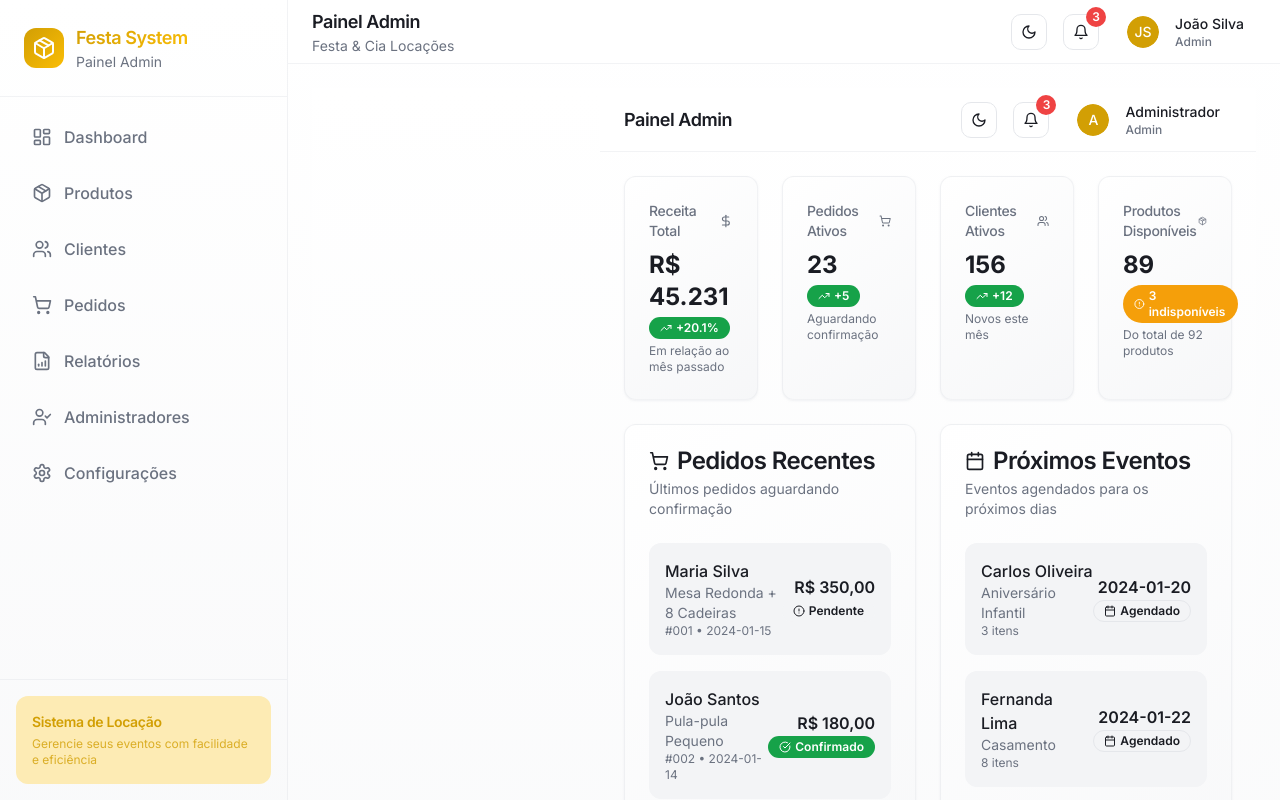
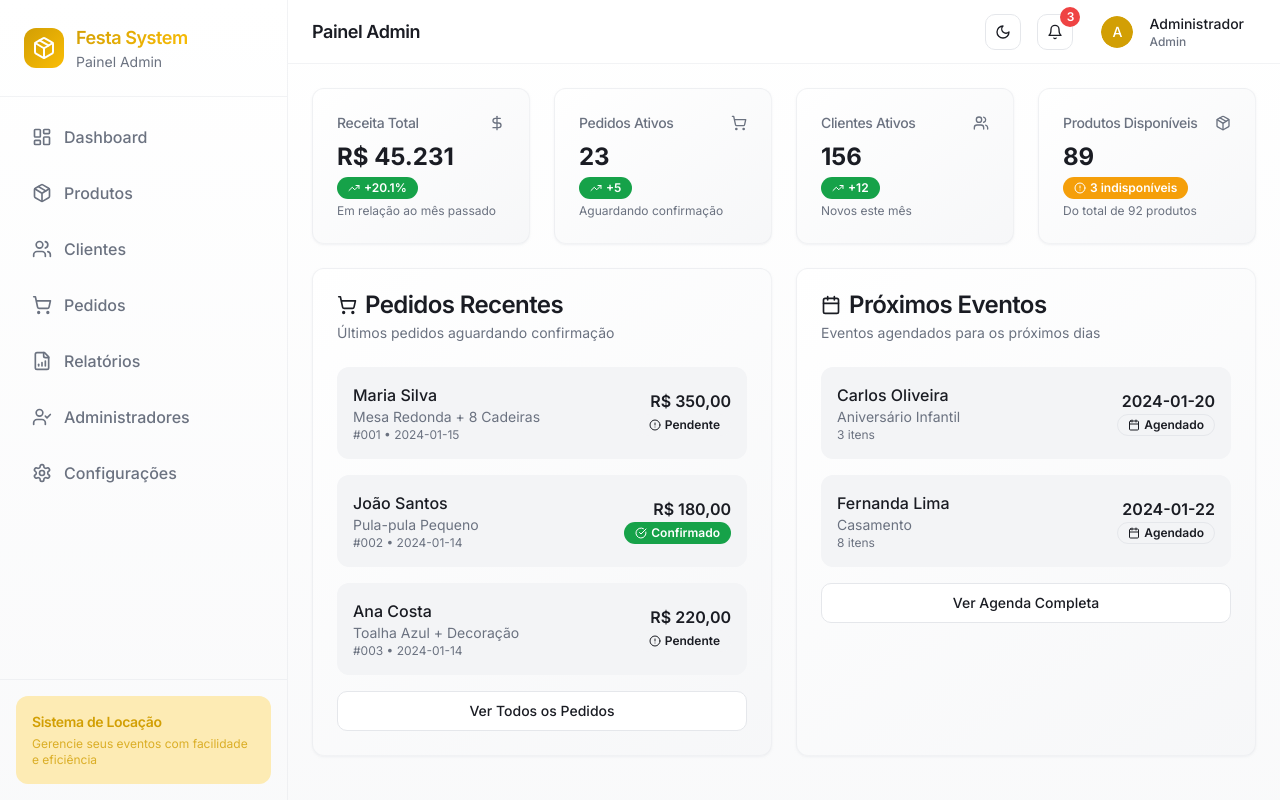
Before and after one commit to JulioCesarAquino/locafyfest-frontend, a React (Vite) app: page / in a window 1280 px wide. Shown: the top 800 px of the page. Built offline with nearby package versions, Linux system fonts and the light colour scheme.

Commit message:
Fix: Remove duplicate header
The dashboard page was rendering two headers, causing layout issues. This commit removes the duplicate header to ensure correct alignment with the sidebar.

```diff
--- a/src/pages/Index.tsx
+++ b/src/pages/Index.tsx
@@ -1,22 +1,7 @@
-import { AppLayout } from '@/components/Layout/AppLayout';
 import Dashboard from './admin/Dashboard';
 
 const Index = () => {
-  // Temporary: Show admin dashboard
-  // In production, this would check authentication state
-  const userType = 'admin';
-  const userName = 'João Silva';
-  const companyName = 'Festa & Cia Locações';
-
-  return (
-    <AppLayout
-      userType={userType}
-      userName={userName}
-      companyName={companyName}
-    >
-      <Dashboard />
-    </AppLayout>
-  );
+  return <Dashboard />;
 };
 
 export default Index;
```
